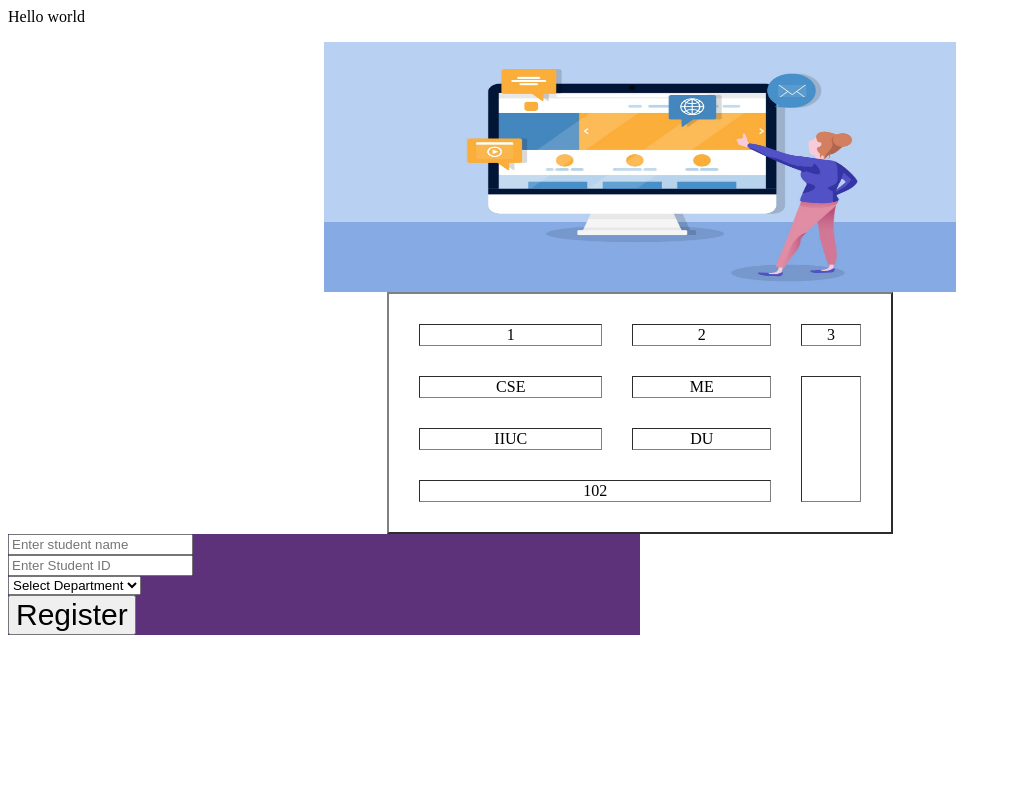
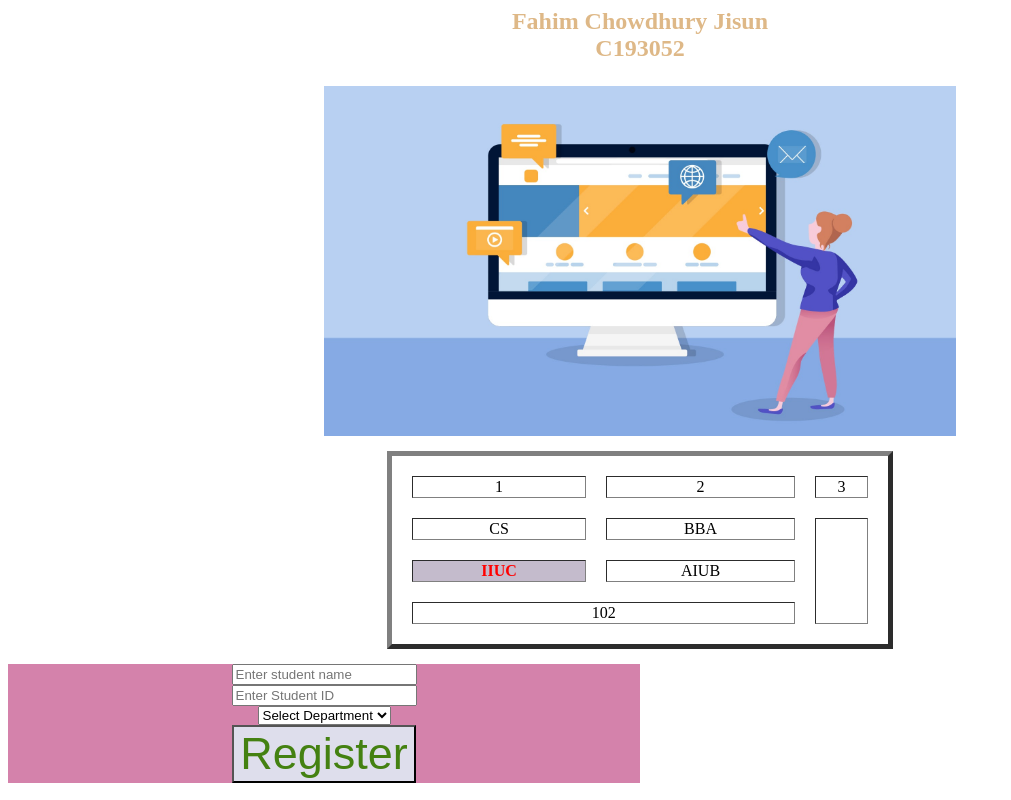
Before and after one commit to Stefen0303/wel-tool, a plain HTML site: page index.html in a window 1280 px wide. Shown: the whole page, without its empty margins (0-1011 px from the left). Drawn offline with Linux system fonts and the light colour scheme.

Commit message:
design update

```diff
--- a/index.html
+++ b/index.html
@@ -4,12 +4,13 @@
 </head>
 <style>
     .button-class {
-        font-size: 30px;
+        color: rgb(68, 129, 17);background-color: rgb(222, 222, 236);
+        font-size: 45px;
     }
 
     .table-class {
-        width: 100%;
-        margin-top: 10px;
+        width: 50%;
+        margin-top: 50px;
 
     }
 
@@ -18,36 +19,36 @@
     }
 </style>
 <body>
-<p>Hello world</p>
+<h2><p style="text-align: center; color: burlywood;">Fahim Chowdhury Jisun <br>C193052</p></h2>
 <img style=" display: block;
-margin-left: auto;margin-right: auto; width: 50%;height: 250px; " src="images/WHAT-IS-WEB-DESIGN.jpg">
-<table class="table-class" style="width:40%;margin:0 auto; text-align: center "  cellspacing="30" border="2" style="border-collapse: collapse">
+margin-left: auto;margin-right: auto; width: 50%;height: 350px; " src="images/WHAT-IS-WEB-DESIGN.jpg">
+<table class="table-class" style="width:40%;margin:15 auto; text-align: center "  cellspacing="20" border="5" style="border-collapse: collapse">
     <tr>
         <td style="text-align: center">1</td>
         <td>2</td>
         <td>3</td>
     </tr>
     <tr>
-        <td>CSE</td>
-        <td>ME</td>
+        <td>CS</td>
+        <td>BBA</td>
         <td rowspan="3"></td>
     </tr>
     <tr>
-        <td>IIUC</td>
-        <td>DU</td>
+        <td style="color: red ; background-color: rgb(196, 187, 204);"><b>IIUC</b></td>
+        <td>AIUB</td>
 
     </tr>
     <tr>
         <td colspan="2">102</td>
     </tr>
 </table>
-<div id="" class="form" style="background-color: rgb(93, 50, 122);width: 50%;float: left">
+<div id="" class="form" style="text-align:center ;background-color: rgb(212, 130, 171);width: 50%;float: left;">
     <input placeholder="Enter student name" type="text" name="studentName"><br>
     <input placeholder="Enter Student ID" type="text" name="studentId"><br>
     <select name="department">
         <option disabled selected value="">Select Department</option>
-        <option>CSE</option>
-        <option>ME</option>
+        <option>CS</option>
+        <option>BBA</option>
         <option>EEE</option>
         <option>ETE</option>
     </select><br>
```
